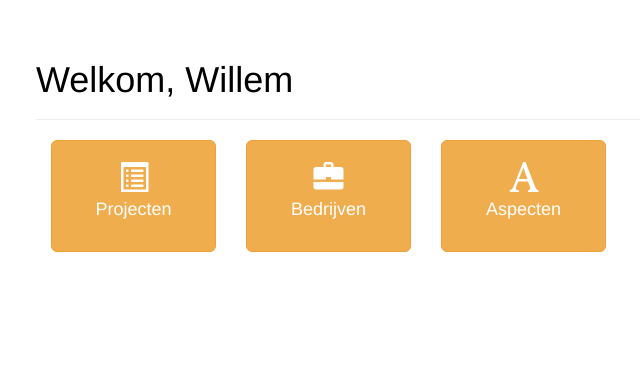
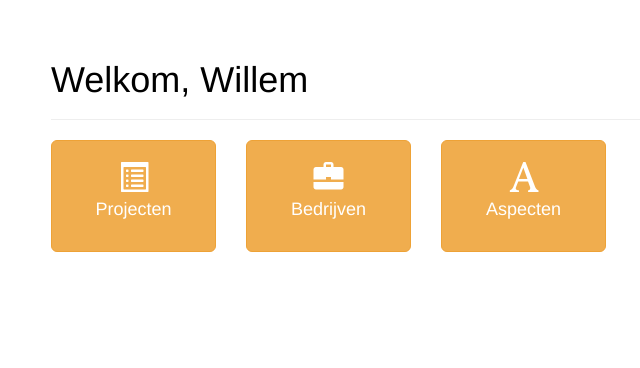
Before and after one commit to kevinoleeh/Itosis, a PHP site: page / in a window 1280 px wide. Shown: the part 52-420 px from the top of the page, without its empty margins (19-659 px from the left). Run offline with PHP 8.4, Linux system fonts and the light colour scheme; a stand-in replaces the project's code that opens the database connection.

Commit message:
Footer en index aangepast

```diff
--- a/Application/include/footer.php
+++ b/Application/include/footer.php
@@ -1,4 +1,4 @@
-</div>
+
 <footer class="footer">
     <div class="container">
         <p class="text-muted">© Euratex 2017 Alle rechten voorbehouden</p>
--- a/Application/index.php
+++ b/Application/index.php
@@ -1,11 +1,8 @@
 <?php include_once('include/header.php') ?>
     <div class="container">
-        <div class="row">
-            <div class="page-header">
-                <h1>Welkom, Willem</h1>
-            </div>
+        <div class="page-header">
+            <h1>Welkom, Willem</h1>
         </div>
-
 
         <div class="row">
             <div class="col-md-2">
```
